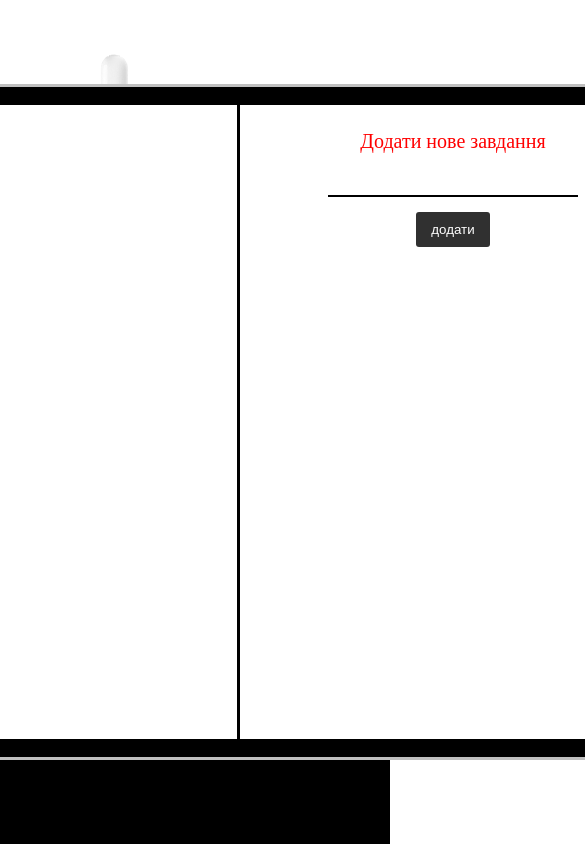
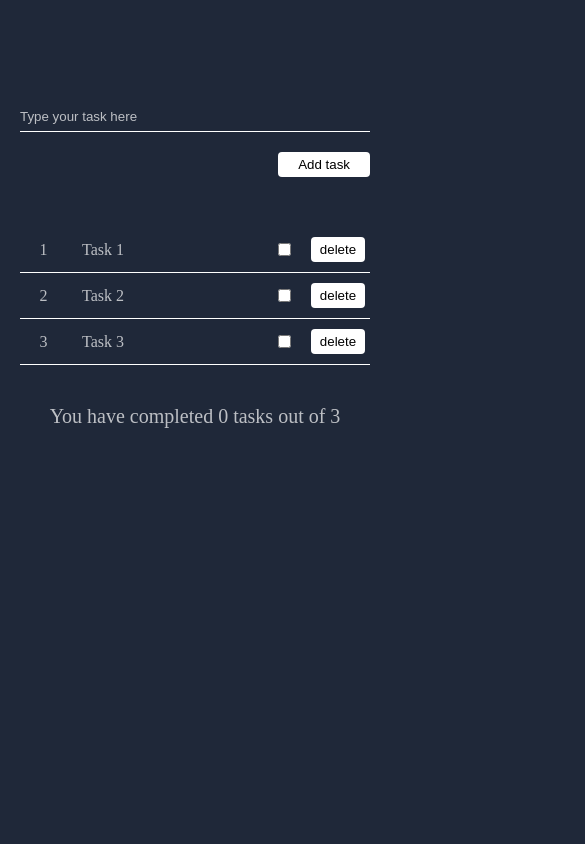
Before and after one commit to vkasii/toDoList, a plain HTML site: page index.html in a window 390 px wide. Shown: the top 844 px of the page, 585 px wide, since content can reach past the window. Drawn offline with Linux system fonts and the light colour scheme.

Commit message:
to do list has been impoved and update

```diff
--- a/css/style.css
+++ /dev/null
@@ -1,125 +0,0 @@
-* {
-   padding: 0;
-   margin: 0;
-   box-sizing: border-box;
-}
-
-.top-color,
-.bottom-color {
-   height: 50vh;
-}
-
-.bottom-color {
-   background: black;
-}
-
-.ipad-border {
-   padding: 18px;
-   position: absolute;
-   width: 900px;
-   height: 80vh;
-   background: black;
-   border: 3px solid silver;
-   border-radius: 30px;
-   top: 10%;
-   left: 50%;
-   right: 50%;
-   transform: translate(-45%);
-}
-
-.ipad {
-   display: flex;
-   height: 100%;
-   width: 100%;
-   background: white;
-   border-radius: 9px;
-}
-
-.alert-empty,
-.alert-last-element {
-   padding: 20px;
-   display: none;
-   justify-content: space-between;
-   width: 80%;
-   position: absolute;
-   top: 20%;
-   left: 50%;
-   right: 50%;
-   color: rgb(107, 23, 23);
-   background: rgb(236, 185, 185);
-   transform: translate(-50%);
-}
-
-.x span,
-.delete span {
-   display: block;
-   width: 2px;
-   height: 12px;
-   background: rgb(190, 113, 113);
-   transform: rotate(45deg);
-   cursor: pointer;
-}
-
-.x span::before,
-.delete span::before {
-   content: '';
-   display: block;
-   width: 2px;
-   height: 12px;
-   background: rgb(190, 113, 113);
-   transform: rotate(90deg);
-}
-
-.task-list,
-.new-task {
-   width: 50%;
-   padding: 25px;
-   border-right: 3px solid black;
-}
-
-.new-task {
-   text-align: center;
-}
-
-.task-list__title,
-.new-task__title {
-   font-size: 20px;
-   font-weight: normal;
-   color: red;
-   margin-bottom: 25px;
-}
-
-input[type=text] {
-   width: 250px;
-   border: none;
-   border-bottom: 2px solid black;
-   margin-bottom: 15px;
-}
-
-input[type=text]:focus-within {
-   outline: none;
-   border-bottom: 2px solid rgb(243, 52, 52);
-}
-
-button {
-   color: white;
-   border: none;
-   border-radius: 3px;
-   padding: 10px 15px;
-   background: rgb(48, 48, 48);
-   cursor: pointer;
-}
-
-button:active {
-   background: rgb(122, 122, 122);
-   position: relative;
-   top: 1px;
-   left: 1px;
-}
-
-.pencil {
-   position: absolute;
-   top: 30px;
-   left: 100px;
-   width: 29px;
-}
--- a/index.html
+++ b/index.html
@@ -1,55 +1,26 @@
 <!DOCTYPE html>
 <html lang="en">
-
 <head>
     <meta charset="UTF-8">
-   <meta http-equiv="X-UA-Compatible" content="IE=edge">
     <meta name="viewport" content="width=device-width, initial-scale=1.0">
-   <title>Document</title>
-   <link rel="stylesheet" href="./css/style.css">
+    <title>To do list</title>
+    <link rel="stylesheet" href="./main.css">
 </head>
+<body onload="initializeData()">
+    <main>
+        <div class="to-do-list-container">
+            <form action="">
+                <input type="text" class="task-input" placeholder="Type your task here">
+                <button type="button" class="add-task-btn" onclick="addTask()">Add task</button>
+            </form>
+            <div class="tasks-container">
 
-<body>
-   <section class="section">
-      <div class="top-color"></div>
-      <div class="bottom-color"></div>
-      <img src="./img/pencil.png" alt="" class="pencil">
-      <div class="ipad-border">
-         <div class="ipad">
-            <div class="alert-empty">
-               <div class="alert-info">
-                  <h3>Попередження!</h3>
-                  <p>Пусте поле не можна добавити</p>
-               </div>
-               <div class="x">
-                  <span></span>
             </div>
         </div>
-            <div class="task-list">
-               <h2 class="task-list__title">Список завдань</h2>
-               <div class="task-list__tasks"></div>
-               <div class="alert-last-element">
-                  <div class="alert-info">
-                     <h3>Попередження!</h3>
-                     <p>Останній таск зі списку Ви не можете видалити.</p>
+        <div class="tasks-amount">
+            <p>You have completed <span class="tasks-done"></span> tasks out of <span class="total-tasks" ></span></p>
         </div>
-                  <div class="delete">
-                     <span></span>
-                  </div>
-               </div>
-            </div>
-            <div class="new-task">
-               <h2 class="new-task__title">Додати нове завдання</h2>
-               <form name="add-task">
-                  <input type="text">
-               </form>
-               <button type="button">додати</button>
-            </div>
-         </div>
-      </div>
-   </section>
-
-   <script src="./js/script.js"></script>
+    </main>
+    <script src="./script.js"></script>
 </body>
-
 </html>
--- a/js/script.js
+++ /dev/null
@@ -1,37 +0,0 @@
-const  button = document.querySelector('button');
-const createTask = document.forms['add-task'][0];
-const alertEmpty = document.querySelector('.alert-empty');
-const alertLastElem = document.querySelector('.alert-last-element')
-const closeAlert = document.querySelector('.x');
-const closeAlert2 = document.querySelector('.delete');
-const addTask = document.querySelector('.task-list__tasks');
-
-button.addEventListener('click', () => {
-   if(createTask.value == ''){
-      alertEmpty.style.display = 'flex';
-      closeAlert.addEventListener('click', () => {
-         alertEmpty.style.display = 'none';
-      })
-   }
-   else {
-      let tasks = document.createElement('form');
-      tasks.setAttribute('class', 'tasks')
-      addTask.append(tasks);
-      tasks.innerHTML += '<input type="checkbox"> ' + `<span> ${createTask.value}</span>` + '</br>';
-      createTask.value = '';
-   }
-})
-
-addTask.addEventListener('click', (event) => {
-   const removeCheckbox = document.querySelectorAll('.tasks');
-   if(removeCheckbox.length > 1){
-      event.target.parentElement.remove()
-      console.log(removeCheckbox.length);
-   }
-   else if(removeCheckbox.length = 1){
-      alertLastElem.style.display = 'flex';
-      closeAlert2.addEventListener('click', () => {
-         alertLastElem.style.display = 'none';
-      })
-   }
-})
--- /dev/null
+++ b/main.css
@@ -0,0 +1,120 @@
+* {
+    margin: 0;
+    padding: 0;
+    box-sizing: border-box;
+}
+body {
+    background: #1f2839;
+}
+main {
+    max-width: 900px;
+    min-height: 100vh;
+    padding: 0 20px;
+    margin: auto;
+}
+.tasks-amount {
+    padding-top: 40px;
+    text-align: center;
+    font-size: 20px;
+    color: #fff;
+    opacity: .7;
+}
+.to-do-list-container {
+    width: 100%;
+    display: flex;
+    justify-content: space-between;
+    gap: 50px;
+    padding-top: 20vh;
+}
+form {
+    width: 30%;
+}
+.tasks-container {
+    width: 60%;
+}
+.task-item {
+    display: flex;
+    align-items: center;
+    gap: 20px;
+    width: 100%;
+    padding: 10px 5px;
+    border-bottom: 1px solid #fff;
+    color: #fff;
+}
+.task-input {
+    width: 100%;
+    height: 30px;
+    color: #fff;
+    border: none;
+    border-bottom: 1px solid #fff;
+    background-color: transparent;
+    margin: 18px 0 20px;
+    outline: none;
+}
+.task-input::placeholder {
+    color: #fff;
+    opacity: .7;
+}
+.add-task-btn {
+    padding: 5px 20px;
+    transition: .3s;
+    background: #fff;
+    border-radius: 4px;
+    border: none;
+    cursor: pointer;
+}
+.task-number {
+    min-width: 37px;
+    width: 7%;
+    text-align: center;
+    opacity: .7;
+    transition: .3s;
+}
+.delete-button {
+    min-width: 54px;
+    width: 10%;
+    height: 25px;
+    transition: .3s;
+    background: #fff;
+    border-radius: 4px;
+    border: none;
+    cursor: pointer;
+    text-align: center;
+}
+.add-task-btn:hover,
+.delete-button:hover {
+    background: #d1d1d1;
+}
+.task-info {
+    flex: 1;
+    opacity: .7;
+    transition: .3s;
+}
+.task-item:hover .task-number,
+.task-item:hover .task-info {
+    opacity: 1;
+}
+.task-status {
+    color: rgb(113, 247, 113);
+}
+.hide {
+    display: none;
+}
+
+@media screen and (max-width: 767px) {
+    .to-do-list-container {
+        flex-wrap: wrap;
+        padding-top: 10vh;
+    }
+    form,
+    .tasks-container {
+        width: 100%;
+    }
+    form {
+        display: flex;
+        flex-direction: column;
+    }
+    .add-task-btn {
+        align-self: flex-end;
+    }
+}
--- /dev/null
+++ b/script.js
@@ -0,0 +1,103 @@
+let tasksList = [
+    {
+        value: 'Task 1'
+    },
+    {
+        value: 'Task 2'
+    },
+    {
+        value: 'Task 3'
+    }
+]
+
+function initializeData() {
+    loadSessionStorageTasks();
+    displayTaskList();
+}
+
+function loadSessionStorageTasks() {
+    const storedTasksList = sessionStorage.getItem('tasksListKey');
+    if (storedTasksList) {
+        tasksList = JSON.parse(storedTasksList);
+    }
+}
+
+function saveTaskToSessionStorage() {
+    sessionStorage.setItem('tasksListKey', JSON.stringify(tasksList));
+}
+
+function displayTaskList() {
+    const tasksContainer = document.querySelector('.tasks-container');
+    tasksContainer.innerHTML = '';
+
+    for(let i = 0; i < tasksList.length; i++) {
+        tasksList[i].id = i;
+
+        if(tasksList[i].isChecked) {
+            tasksContainer.innerHTML +=
+            `<div class="task-item">
+                <p class="task-number">${i+1}</p>
+                <p class="task-info">${tasksList[i].value}</p>
+                <p class="task-status">${tasksList[i].status}</p>
+                <button onclick="removeTask(event)" class="delete-button" data-id="${i}" type="button">delete</button>
+            </div>`;
+        }
+        else {
+            tasksContainer.innerHTML +=
+            `<div class="task-item">
+                <p class="task-number">${i+1}</p>
+                <p class="task-info">${tasksList[i].value}</p>
+                <input class="task-checkbox" onchange="handleCheckbox(event)" data-id="${i}" type="checkbox">
+                <button onclick="removeTask(event)" class="delete-button" data-id="${i}" type="button">delete</button>
+            </div>`;
+        }
+    }
+    displayTasksAmount();
+}
+
+function displayTasksAmount() {
+    const tasksDone = document.querySelector('.tasks-done');
+    const totalTasks = document.querySelector('.total-tasks');
+
+    let completedTasksCounter = 0;
+    for(let i = 0; i < tasksList.length; i++) {
+        if(tasksList[i].isChecked) {
+            completedTasksCounter++;
+        }
+    }
+
+    tasksDone.innerHTML = completedTasksCounter;
+    totalTasks.innerHTML = tasksList.length;
+}
+
+function handleCheckbox(event) {
+    const id = event.target.dataset.id;
+    tasksList[id].isChecked = true;
+    tasksList[id].status = 'done';
+
+    saveTaskToSessionStorage();
+    displayTaskList();
+}
+
+function addTask() {
+    const taskInput = document.querySelector('.task-input');
+    const newTask = {};
+
+    if(!taskInput.value) {
+        return;
+    }
+
+    newTask.value = taskInput.value;
+    tasksList.unshift(newTask);
+    taskInput.value = '';
+
+    saveTaskToSessionStorage();
+    displayTaskList();
+}
+
+function removeTask(event) {
+    const id = event.target.dataset.id;
+    tasksList.splice(id, 1);
+    saveTaskToSessionStorage();
+    displayTaskList();
+}
```
Also changed, not shown: img/pencil.png (deleted). Lines whose indentation alone changed are shown as unchanged.
